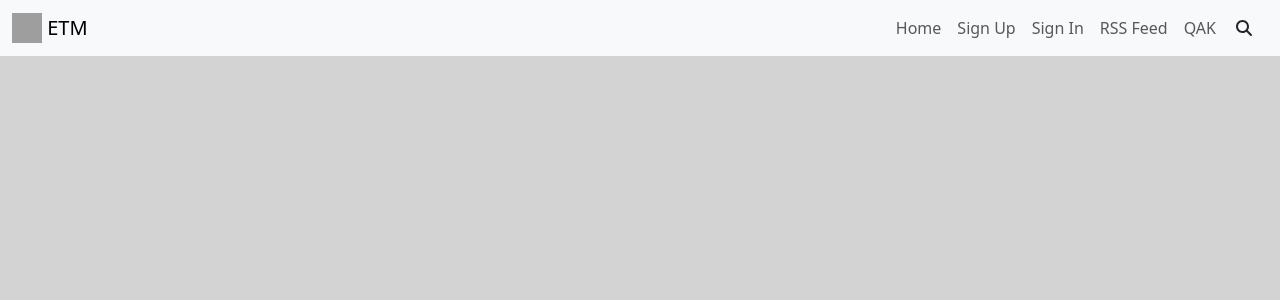
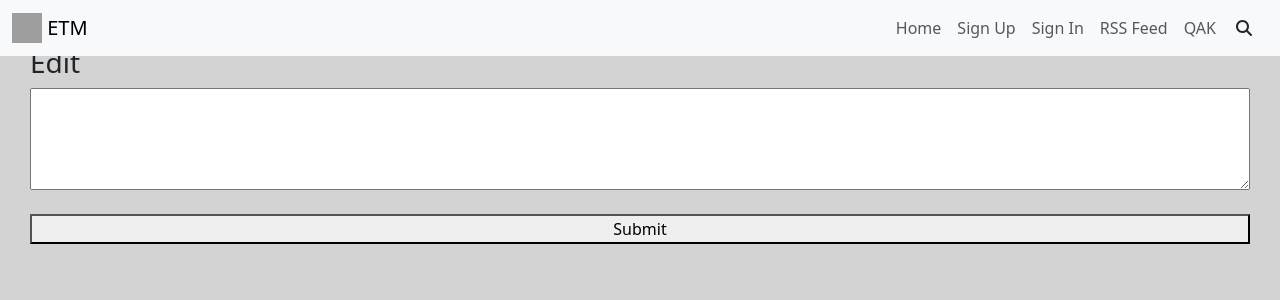
Before and after one commit to bethel-school-of-technology/team-5-node-prophets-frontend, a React (Create React App) app: page /qaks/1/edit in a window 1280 px wide. Shown: the top 300 px of the page. Built offline with nearby package versions, Linux system fonts and the light colour scheme; no server answers; grey boxes are pictures that could not be loaded.

Commit message:
delete function implemented and working

```diff
--- a/src/App.js
+++ b/src/App.js
@@ -46,10 +46,10 @@ function App() {
                 <Route path="/signin" element={<SignIn />} />
                 <Route path="/signout" element={<SignOut />} />
                 <Route path="/rssfeed" element={<RssFeed />} />
-                <Route path="/profile/:id" element={<Profile />} />
                 <Route path="/qaks" element={<Qak />} />
                 <Route path="/qaks/new" element={<NewQak />} />
-                <Route path="/qaks/edit/id" element={<EditQak />} />
+                <Route path="/qaks/:id/edit" element={<EditQak />} />
+                <Route path="/profile/:id" element={<Profile />} />
               </Routes>
             </BrowserRouter>
           </UserProvider>
--- a/src/components/EditQak.js
+++ b/src/components/EditQak.js
@@ -2,60 +2,133 @@ import React, { useContext, useState, useEffect } from "react";
 import { useParams, useNavigate } from "react-router-dom";
 import QakContext from "../contexts/QakContext";
 import Form from "react-bootstrap/Form";
+import { Stack } from "react-bootstrap";
 
-const EditQak = () => {
-  const params = useParams();
-  const [id, setId] = useState(params.q.qak_id);
-  const [qak, setQak] = useState("");
+const EditQak = ({ user }) => {
+  let params = useParams();
+  let navigate = useNavigate();
 
-  const { getQAK, updateQAK } = useContext(QakContext);
-  const navigate = useNavigate();
+  let [qakEdit, setQakEdit] = useState({
+    user,
+    qak_id: params.qak_id,
+    qak: ""
+  });
+
+  let { getOneQak, editOneQak } = useContext(QakContext);
+
+  let { qak_id, qak } = qakEdit;
 
   useEffect(() => {
-    if (id === undefined) return;
+    if (qak_id === undefined) return;
+    async function fetch() {
+      await getOneQak(qak_id).then((q) => setQakEdit(q));
+    }
+    fetch();
+  }, []);
 
-    function fetchQAK() {
-      getQAK(id).then((newQAK) => setQak(newQAK.qak));
+  function handleChange(event) {
+    setQakEdit((prevValue) => {
+      return { ...prevValue, [event.target.name]: event.target.value };
+    });
   }
 
-    fetchQAK();
-  }, [id, getQAK]);
-
-  function handleChange(event) {
-    setQak(event.target.value);
+  function updateQak(user) {
+    return editOneQak(qakEdit);
   }
 
   function handleSubmit(event) {
     event.preventDefault();
-    updateQAK({ id, qak })
+    if (user === user.qak_id) {
+      updateQak(qakEdit)
         .then(() => {
+          if (!qakEdit.ok) {
+            alert("Edit Succesful!");
             navigate("/qaks");
+          }
         })
         .catch((error) => {
-        console.log(error);
+          console.error("There was an error!", error);
+          alert(
+            "You need to be Signed In to perform this operation",
+            "Click OK to Sign In"
+          );
           navigate("/signin");
         });
     }
+  }
 
   return (
-    <Form onSubmit={handleSubmit}>
-      <h1>Update QAK</h1>
-
-      <Form.Group className="mb-3" controlId="exampleForm.ControlTextarea1">
-        <Form.Label>{qak}</Form.Label>
-        <Form.Control
-          as="textarea"
-          rows={20}
+    <div>
+      <form className="editForm" onSubmit={handleSubmit} key={qak_id}>
+        <h3>Edit</h3>
+        <Stack gap={4} className="mx-auto">
+          <textarea
+            rows={4}
+            cols={65}
+            type="text"
             name="qak"
             value={qak}
             onChange={handleChange}
           />
-        <br></br>
-        <br></br>
-        <button>Update QAK</button>
-      </Form.Group>
-    </Form>
+          <button>Submit</button>
+        </Stack>
+      </form>
+    </div>
   );
 };
 
 export default EditQak;
+
+//   const params = useParams();
+//   const [id, setId] = useState(params.q.qak_id);
+//   const [qak, setQak] = useState("");
+
+//   const { getQAK, updateQAK } = useContext(QakContext);
+//   const navigate = useNavigate();
+
+//   useEffect(() => {
+//     if (id === undefined) return;
+
+//     function fetchQAK() {
+//       getQAK(id).then((newQAK) => setQak(newQAK.qak));
+//     }
+
+//     fetchQAK();
+//   }, [id, getQAK]);
+
+//   function handleChange(event) {
+//     setQak(event.target.value);
+//   }
+
+//   function handleSubmit(event) {
+//     event.preventDefault();
+//     updateQAK({ id, qak })
+//       .then(() => {
+//         navigate("/qaks");
+//       })
+//       .catch((error) => {
+//         console.log(error);
+//         navigate("/signin");
+//       });
+//   }
+
+//   return (
+//     <Form onSubmit={handleSubmit}>
+//       <h1>Update QAK</h1>
+
+//       <Form.Group className="mb-3" controlId="exampleForm.ControlTextarea1">
+//         <Form.Label>{qak}</Form.Label>
+//         <Form.Control
+//           as="textarea"
+//           rows={20}
+//           name="qak"
+//           value={qak}
+//           onChange={handleChange}
+//         />
+//         <br></br>
+//         <br></br>
+//         <button>Update QAK</button>
+//       </Form.Group>
+//     </Form>
+//   );
+// };
--- a/src/components/Navigation.js
+++ b/src/components/Navigation.js
@@ -1,4 +1,4 @@
-import React, { useState } from "react";
+import React, { useContext, useEffect, useState } from "react";
 import { Container, Nav, Navbar, Stack } from "react-bootstrap";
 import { Link, Outlet, useParams } from "react-router-dom";
 import "../styles/Navigation.css";
@@ -6,6 +6,7 @@ import { FontAwesomeIcon } from "@fortawesome/react-fontawesome";
 import { faSearch } from "@fortawesome/free-solid-svg-icons";
 import Search from "./Search";
 import SignIn from "./SignIn";
+import UserContext from "../contexts/UserContext";
 
 const Navigation = ({ user }) => {
   const [query, setQuery] = useState("");
@@ -25,12 +26,12 @@ const Navigation = ({ user }) => {
     e.preventDefault();
   };
 
-  let { user_id } = useParams();
-
   // Function to toggle search visibility - Joe
   const toggleSearch = () => {
     setSearchVisible(!searchVisible);
   };
+
+  let { user_id } = useParams();
 
   return (
     <>
--- a/src/components/NewQak.js
+++ b/src/components/NewQak.js
@@ -39,14 +39,14 @@ const NewQak = () => {
   return (
     <div>
       <form className="newForm" onSubmit={handleSubmit} key={qak_id}>
-        <h3>Ask or Share</h3>
-        <Stack>
-          <input
+        <h3>Create Qak</h3>
+        <Stack gap={4} className="mx-auto">
+          <textarea
+            rows={4}
+            cols={50}
             className="qakform"
             name="qak"
             value={qak}
-            rows="4"
-            cols="50"
             onChange={(e) => setNewQak({ ...newQak, qak: e.target.value })}
           />
           <button type="submit">Submit</button>
--- a/src/components/Profile.js
+++ b/src/components/Profile.js
@@ -13,16 +13,16 @@ const Profile = ({ user }) => {
 
   let { getUserQaks } = useContext(UserContext);
 
-  const [showModal, setShowModal] = useState(false);
-  const [inputValue, setInputValue] = useState("");
-  const [displayedText, setDisplayedText] = useState(""); // New state variable
-
   useEffect(() => {
     async function fetchData() {
       await getUserQaks(params.user_id).then((result) => setLoggedUser(result));
     }
     fetchData();
   }, [getUserQaks, params.user_id]);
+
+  const [showModal, setShowModal] = useState(false);
+  const [inputValue, setInputValue] = useState("");
+  const [displayedText, setDisplayedText] = useState(""); // New state variable
 
   const handleShowModal = () => {
     setInputValue(""); // Clear the inputValue when the modal is shown
--- a/src/components/Qak.js
+++ b/src/components/Qak.js
@@ -1,11 +1,53 @@
-import React from "react";
+import React, { useContext } from "react";
 import Accordion from "react-bootstrap/Accordion";
 import QakContext from "../contexts/QakContext";
-import { Link } from "react-router-dom";
+import { Link, useNavigate, useParams } from "react-router-dom";
 import moment from "moment";
 import "../styles/Qak.css";
 
-const Qak = () => {
+const Qak = ({ user }) => {
+  let params = useParams();
+  let navigate = useNavigate();
+
+  let { deleteQak } = useContext(QakContext);
+
+  function handleDelete(qak_id) {
+    if (params.user_id !== user) {
+      return alert("You are not allowed to perform this operation").then(() => {
+        navigate("/qaks");
+      });
+    }
+    deleteQak(qak_id)
+      .then(() => {
+        navigate("/qaks");
+      })
+      .catch((error) => {
+        console.log(error);
+        alert("You need to sign in to perform this operation");
+        navigate("/signin");
+      });
+  }
+
+  function handleDelete(qak_id) {
+    if (params.user !== user) {
+      window.alert("You are not allowed to perform this operation");
+      navigate("/qaks");
+    } else {
+      const confirmDelete = window.confirm("Are you sure you want to delete?");
+      if (confirmDelete) {
+        deleteQak(qak_id)
+          .then(() => {
+            navigate("/qaks");
+          })
+          .catch((error) => {
+            console.log(error);
+            window.alert("You need to sign in to perform this operation");
+            navigate("/qaks");
+          });
+      }
+    }
+  }
+
   return (
     <QakContext.Consumer>
       {({ qak }) => {
@@ -54,12 +96,17 @@ const Qak = () => {
                                 </p>
                                 <div style={{ marginLeft: "auto" }}>
                                   <Link
-                                    to={`/qaks/edit/${q.qak_id}`}
+                                    to={`/qaks/${q.qak_id}/edit`}
                                     style={{ marginRight: "10px" }}
                                   >
                                     Edit
                                   </Link>
-                                  <Link to={`/qaks/${q.qak_id}`}>Delete</Link>
+                                  <Link
+                                    to={"#"}
+                                    onClick={handleDelete.bind(this, q.qak_id)}
+                                  >
+                                    Delete
+                                  </Link>
                                 </div>
                               </div>
                             </div>
--- a/src/contexts/UserProvider.js
+++ b/src/contexts/UserProvider.js
@@ -5,7 +5,7 @@ import { useEffect, useState } from "react";
 export const UserProvider = (props) => {
   const [users, setUsers] = useState([]);
 
-  const baseUrl = "http://localhost:3000/api/users";
+  const baseUrl = "http://localhost:3000/api/users/";
 
   useEffect(() => {
     async function fetchData() {
```
Also changed, not shown: src/contexts/QakProvider.js (+17 -34 lines). Lines whose indentation alone changed are shown as unchanged.
